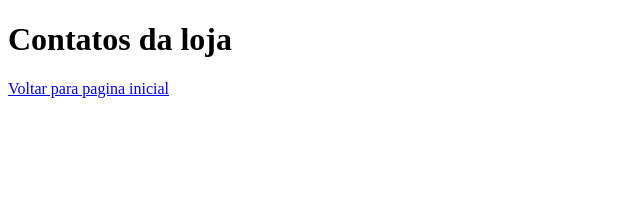
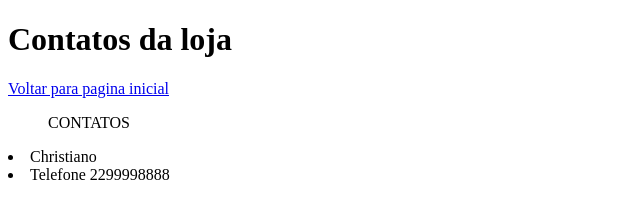
Before and after one commit to chrisbelo/Exercicio-github, a plain HTML site: page contatos.html in a window 1280 px wide. Shown: the whole page, without its empty margins (0-640 px from the left). Drawn offline with Linux system fonts and the light colour scheme.

Commit message:
mudança na pagina contatos

```diff
--- a/contatos.html
+++ b/contatos.html
@@ -9,5 +9,9 @@
 <body>
     <h1>Contatos da loja</h1>
     <a href="index.html">Voltar para pagina inicial</a>
+    <ol>CONTATOS</ol>
+    <li>Christiano</li>
+    <li>Telefone 2299998888</li>
+
 </body>
 </html>
```
